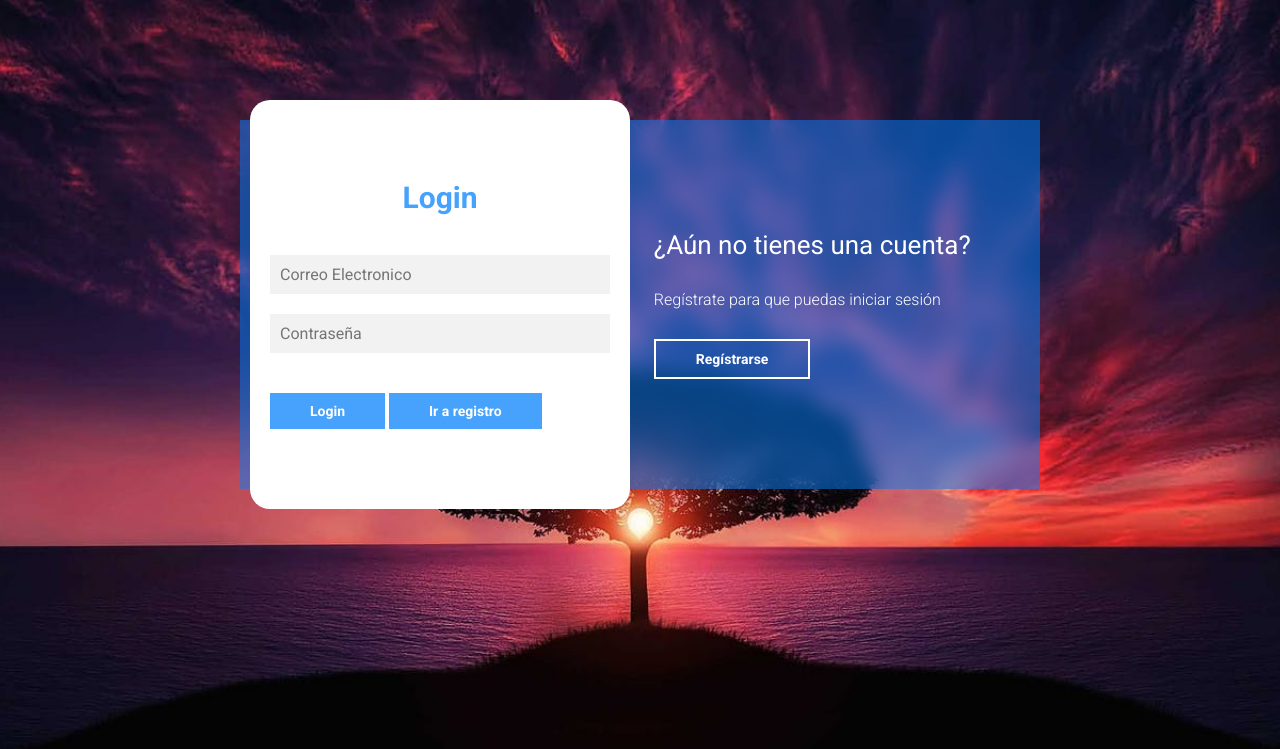
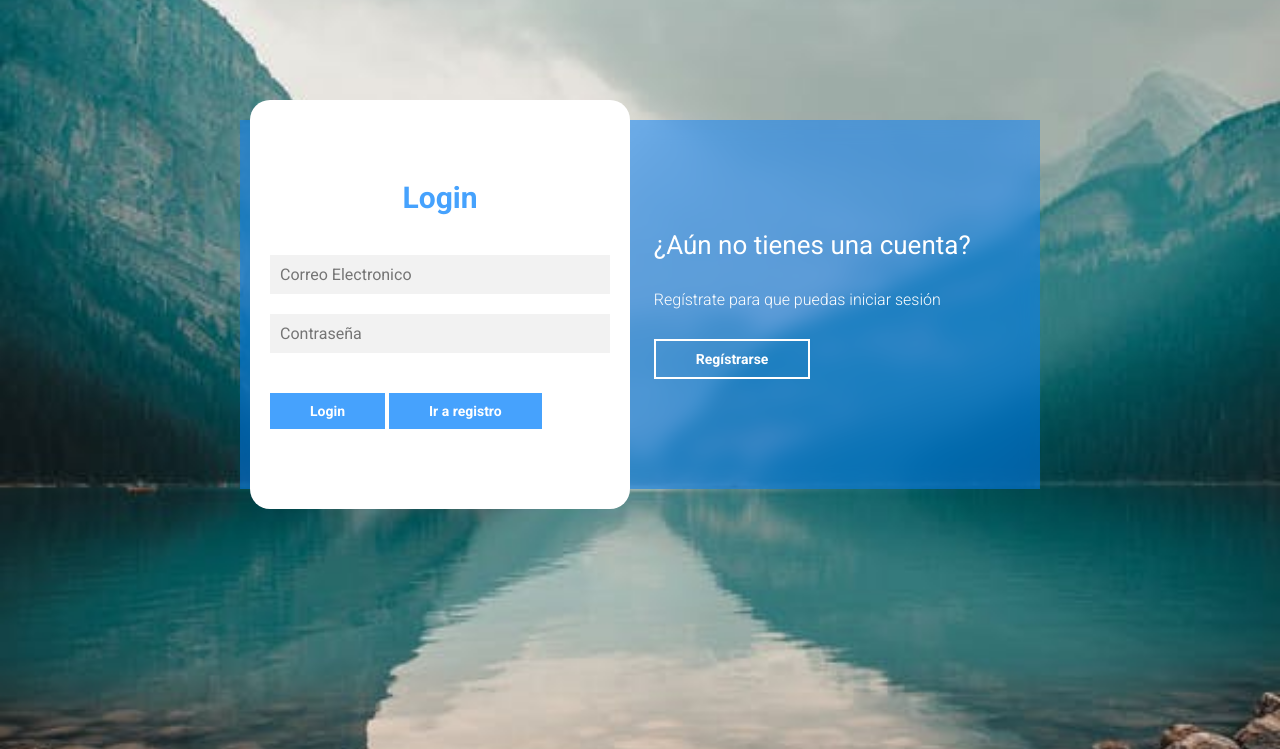
Before and after one commit to MELIZA2018VILCA/proyectoPHP, a PHP site: page / in a window 1280 px wide. Shown: the top 749 px of the page. Run offline with PHP 8.4, Linux system fonts and the light colour scheme.

Commit message:
se cambio la imagen

```diff
--- a/assets/css/estilos.css
+++ b/assets/css/estilos.css
@@ -7,7 +7,7 @@
 }
 
 body{
-    background-image: url(../images/a.jpg);
+    background-image: url(../images/b.jpeg);
     background-size: cover;
     background-repeat: no-repeat;
     background-position: center;
```
